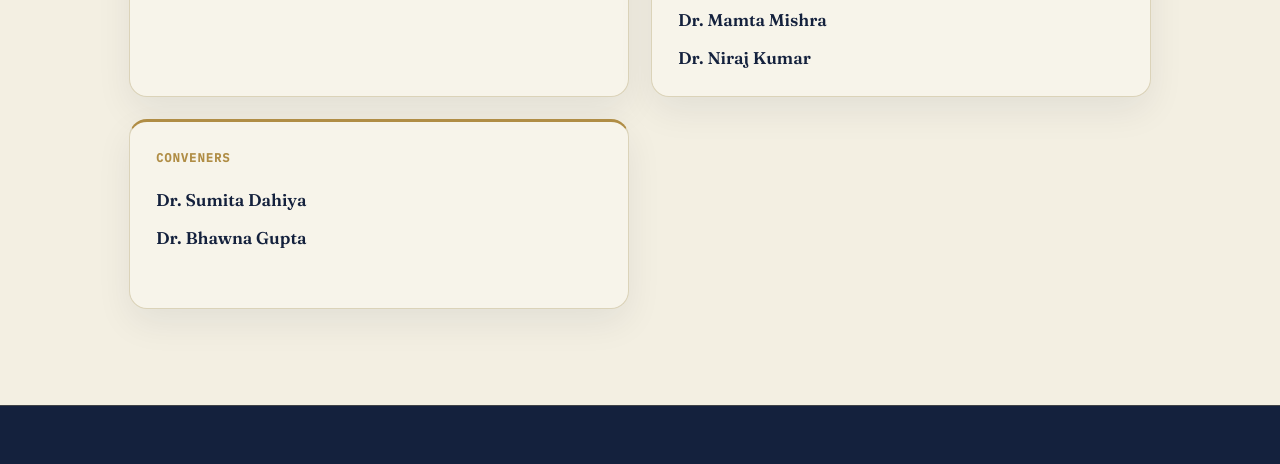
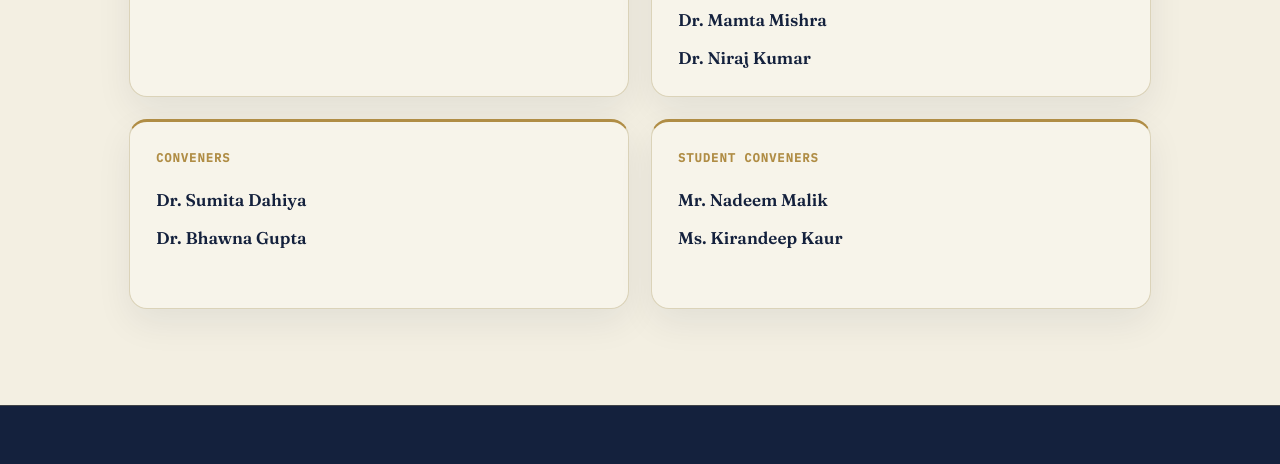
Before and after one commit to rama2O26/nsut, a plain HTML site: page committee.html in a window 1280 px wide. Shown: the part 788-1252 px from the top of the page. Drawn offline with Linux system fonts and the light colour scheme.

Commit message:
Add files via upload

```diff
--- a/committee.html
+++ b/committee.html
@@ -116,6 +116,13 @@
 <p>Dr. Bhawna Gupta</p>
 </div>
 </div>
+<div class="committee-row">
+<div class="committee-role">Student Conveners</div>
+<div class="committee-names">
+<p>Mr. Nadeem Malik</p>
+<p>Ms. Kirandeep Kaur</p>
+</div>
+</div>
 </div>
 </div>
 </section><button aria-label="Back to top" class="back-to-top" id="backToTop" type="button">↑<span>Top</span></button>
```
